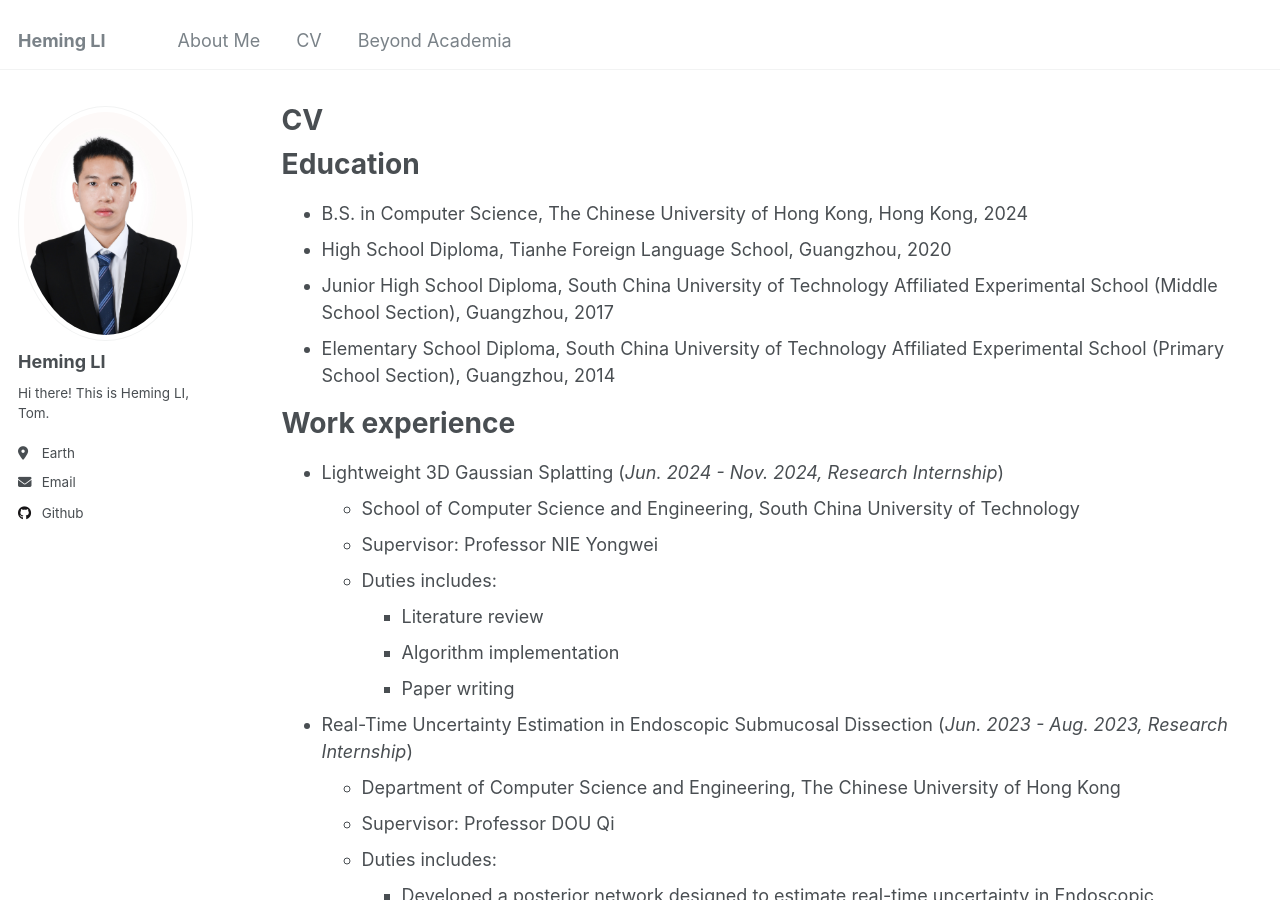
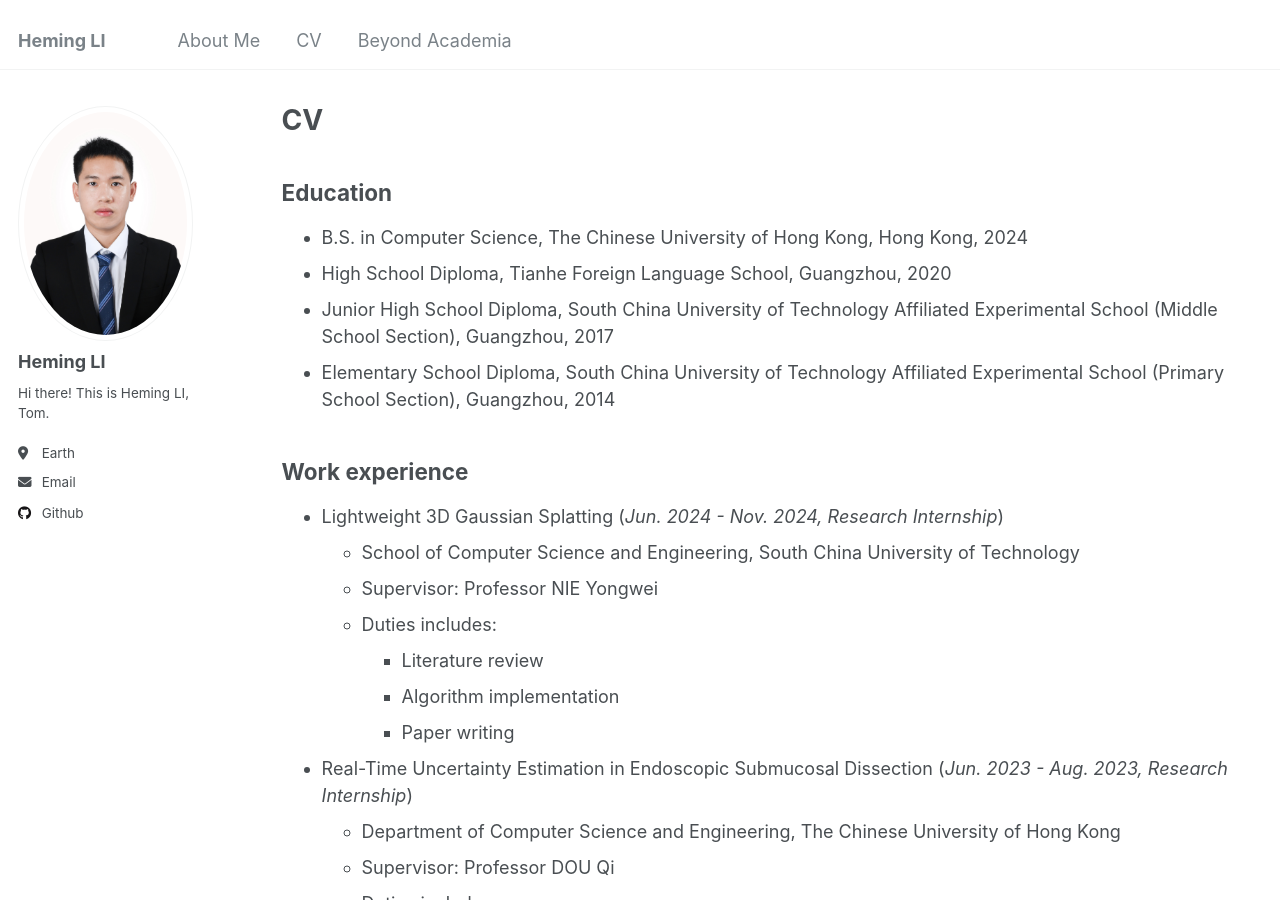
Before and after one commit to Tom-Liii/Tom-Liii.github.io, a Jekyll site: the page built from _pages/cv.md, in a window 1280 px wide and 900 px high. Built offline with Jekyll 4.4.1, drawn with Linux system fonts in a browser that asks for light colours.

Commit message:
modified:   _pages/cv.md

```diff
--- a/_pages/cv.md
+++ b/_pages/cv.md
@@ -9,14 +9,13 @@ redirect_from:
 
 {% include base_path %}
 
-# Education
+## Education
 - B.S. in Computer Science, The Chinese University of Hong Kong, Hong Kong, 2024
 - High School Diploma, Tianhe Foreign Language School, Guangzhou, 2020
 - Junior High School Diploma, South China University of Technology Affiliated Experimental School (Middle School Section), Guangzhou, 2017
 - Elementary School Diploma, South China University of Technology Affiliated Experimental School (Primary School Section), Guangzhou, 2014
 
-# Work experience
-
+## Work experience
 - Lightweight 3D Gaussian Splatting (*Jun. 2024 - Nov. 2024, Research Internship*)
   - School of Computer Science and Engineering, South China University of Technology
   - Supervisor: Professor NIE Yongwei
@@ -34,7 +33,8 @@ redirect_from:
 
 - Neural Text-to-Speech System for Personalized Voice Synthesis (*Nov. 2022 - May 2023, Student Helper*)
   - Department of Electronic Engineering, The Chinese University of Hong Kong
-# Skills
+
+## Skills
 - Python
   - PyTorch
   - OpenCV
```
